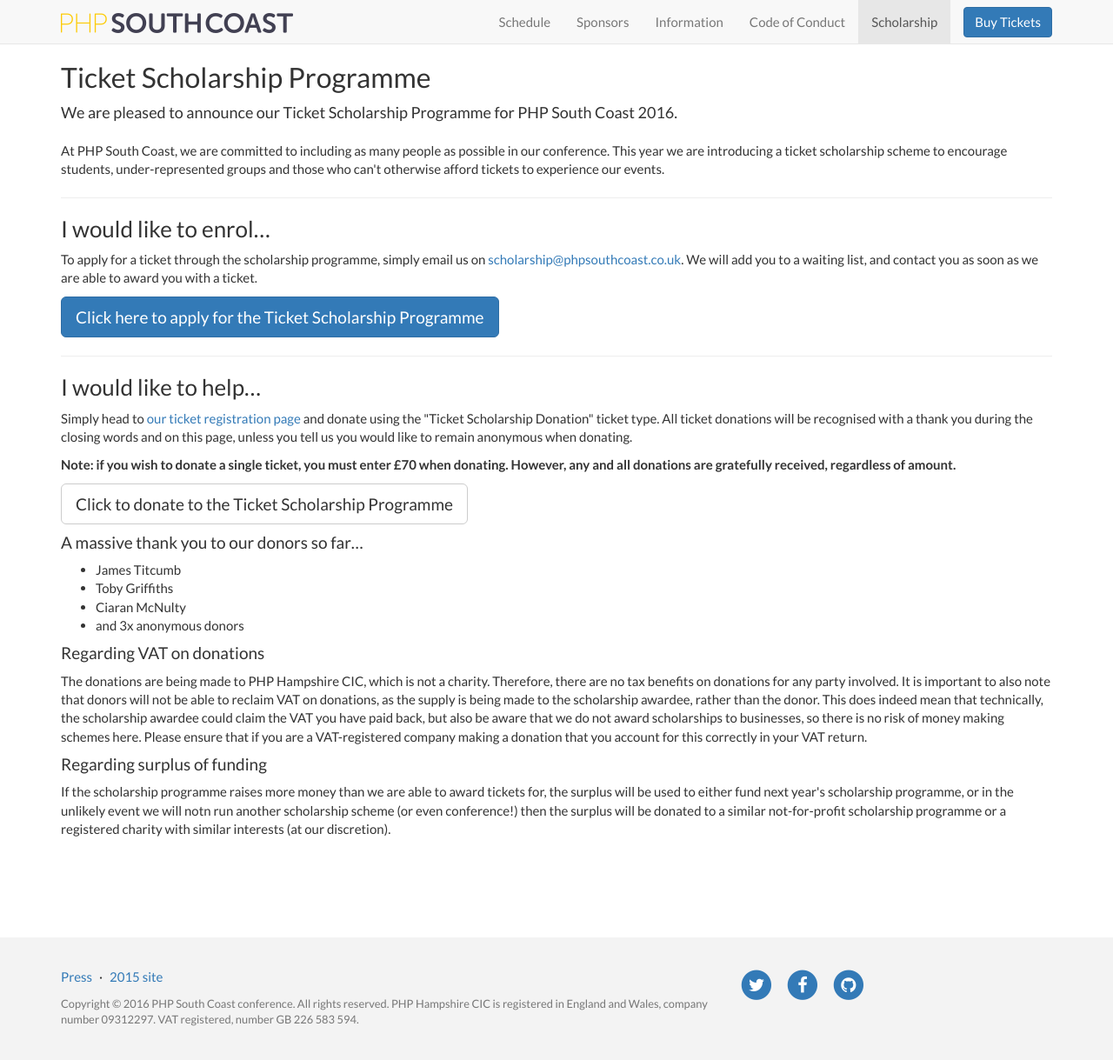
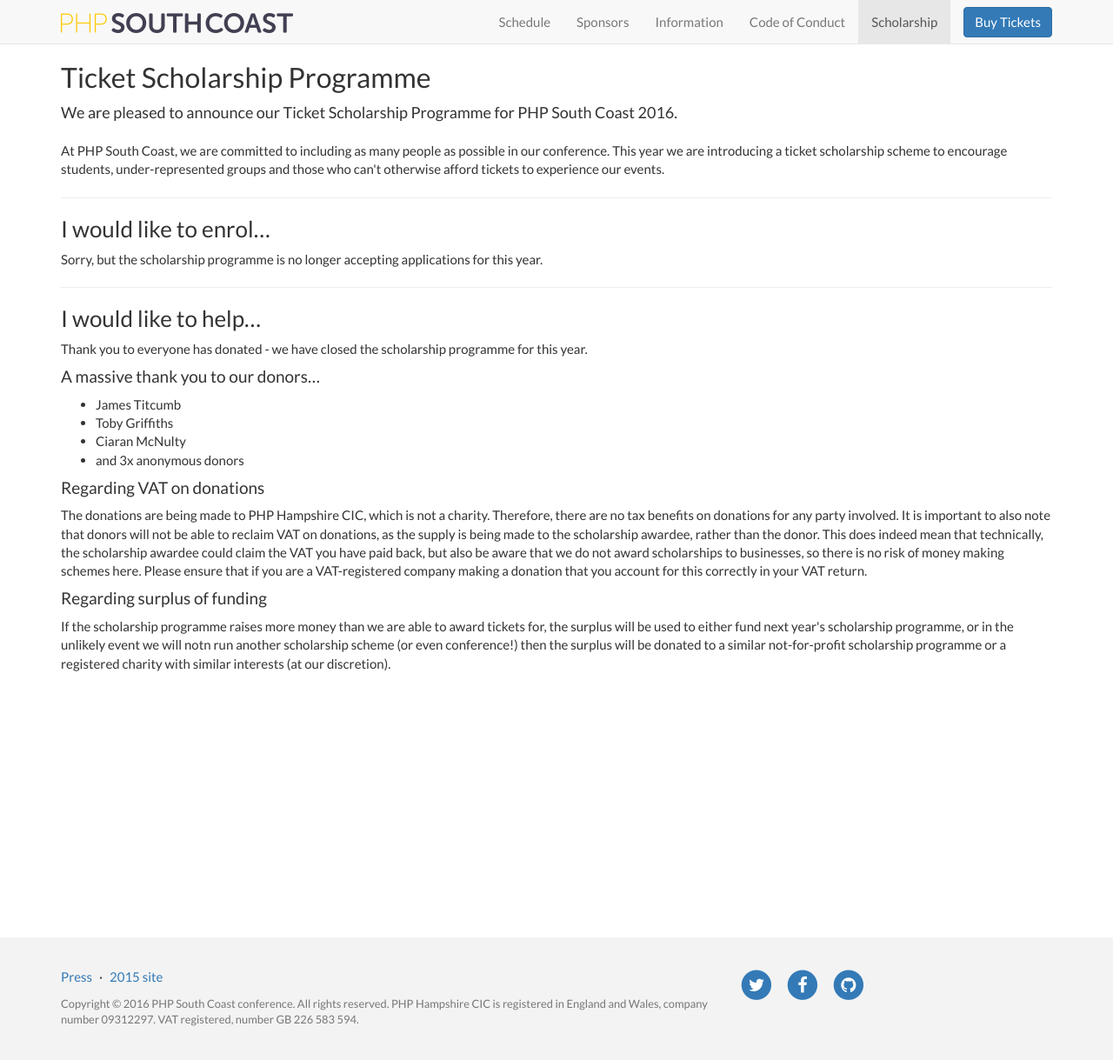
Before and after one commit to phphants/php-south-coast-2016, a Jekyll site: the page built from scholarship.html, in a window 1280 px wide and 1227 px high. Shown: the top 1219 px of the window at 87% size. Built offline with Jekyll 4.4.1, drawn with Linux system fonts in a browser that asks for light colours.

Commit message:
Disabled scholarship programme

```diff
--- a/scholarship.html
+++ b/scholarship.html
@@ -22,38 +22,17 @@
 
         <h3>I would like to enrol&hellip;</h3>
         <p>
-            To apply for a ticket through the scholarship programme, simply email us on
-            <a href="mailto:scholarship@phpsouthcoast.co.uk">scholarship@phpsouthcoast.co.uk</a>. We will add you to a
-            waiting list, and contact you as soon as we are able to award you with a ticket.
+            Sorry, but the scholarship programme is no longer accepting applications for this year.
         </p>
-        <h4>
-            <a href="mailto:scholarship@phpsouthcoast.co.uk" class="btn btn-primary btn-lg" role="button">
-                Click here to apply for the Ticket Scholarship Programme
-            </a>
-        </h4>
 
         <hr />
 
         <h3>I would like to help&hellip;</h3>
         <p>
-            Simply head to <a href="http://www.eventbrite.co.uk/e/php-south-coast-conference-2016-tickets-20336186080">our
-            ticket registration page</a> and donate using the "Ticket Scholarship Donation" ticket type. All ticket
-            donations will be recognised with a thank you during the closing words and on this page, unless you tell us
-            you would like to remain anonymous when donating.
+            Thank you to everyone has donated - we have closed the scholarship programme for this year.
         </p>
-        <p>
-            <strong>
-                Note: if you wish to donate a single ticket, you must enter &pound;70 when donating. However, any and
-                all donations are gratefully received, regardless of amount.
-            </strong>
-        </p>
-        <h4>
-            <a href="http://www.eventbrite.co.uk/e/php-south-coast-conference-2016-tickets-20336186080" class="btn btn-default btn-lg" role="button">
-                Click to donate to the Ticket Scholarship Programme
-            </a>
-        </h4>
 
-        <h4>A massive thank you to our donors so far&hellip;</h4>
+        <h4>A massive thank you to our donors&hellip;</h4>
         <ul>
             <li>James Titcumb</li>
             <li>Toby Griffiths</li>
```
